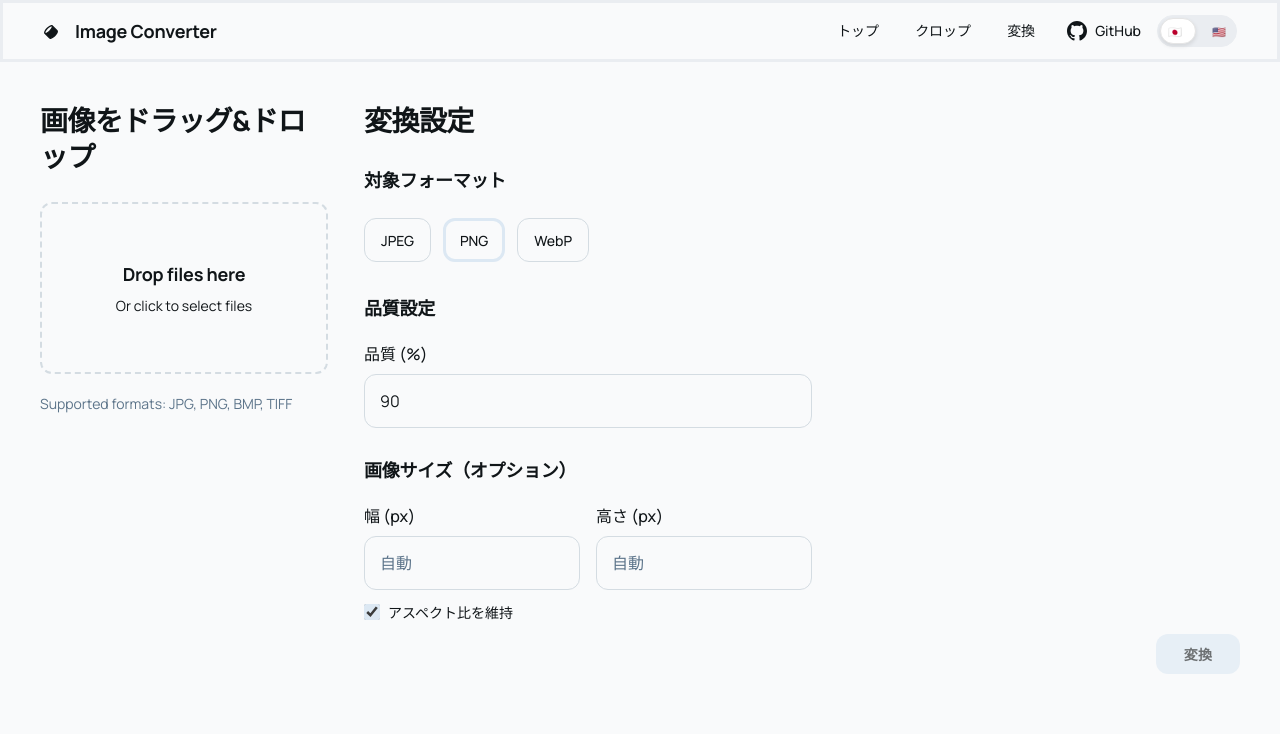
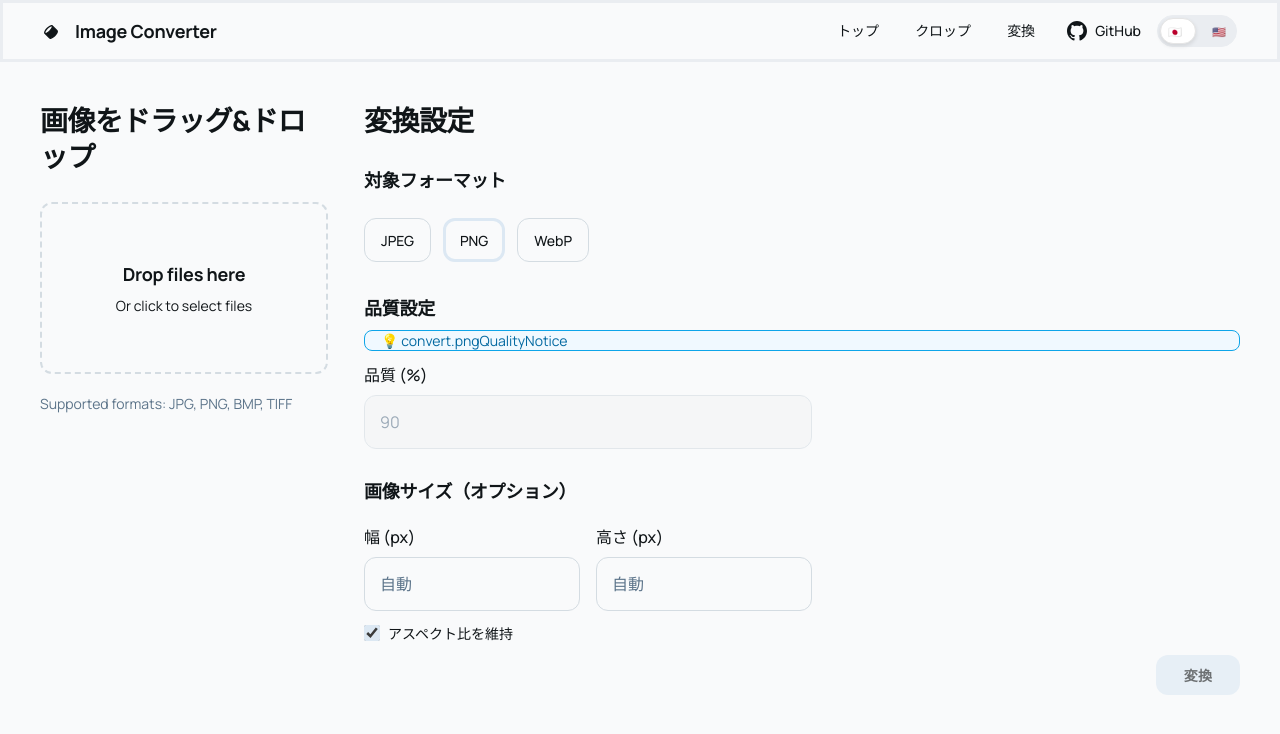
Before and after one commit to Suemura/client-side-image-converter, a Next.js app: page /convert in a window 1280 px wide. Both pictures are taken after a click on the label "PNG". Shown: the top 734 px of the page. Built offline with nearby package versions, Linux system fonts and the light colour scheme.

Commit message:
PNGへの変換時は品質設定はできない

```diff
--- a/src/app/convert/components/ConversionSettings.tsx
+++ b/src/app/convert/components/ConversionSettings.tsx
@@ -112,6 +112,29 @@ export const ConversionSettings: React.FC<ConversionSettingsProps> = ({
         {t("convert.qualitySettings")}
       </h3>
 
+      {settings.targetFormat === "png" && (
+        <div
+          className="px-4 py-2 mb-2"
+          style={{
+            backgroundColor: "#f0f9ff",
+            border: "1px solid #0ea5e9",
+            borderRadius: "8px",
+            marginLeft: "16px",
+            marginRight: "16px",
+          }}
+        >
+          <p
+            style={{
+              fontSize: "14px",
+              color: "#0369a1",
+              margin: 0,
+            }}
+          >
+            💡 {t("convert.pngQualityNotice")}
+          </p>
+        </div>
+      )}
+
       <div
         className="flex items-end gap-4 px-4 py-3"
         style={{ maxWidth: "480px", flexWrap: "wrap" }}
@@ -122,8 +145,21 @@ export const ConversionSettings: React.FC<ConversionSettingsProps> = ({
           onChange={handleQualityChange}
           placeholder="90"
           type="number"
+          disabled={settings.targetFormat === "png"}
         />
       </div>
+
+      {settings.targetFormat !== "png" && (
+        <div
+          className="px-4 py-1"
+          style={{
+            fontSize: "12px",
+            color: "var(--muted-foreground)",
+          }}
+        >
+          {t("convert.qualityDescription")}
+        </div>
+      )}
 
       <h3
         className="text-lg font-bold px-4 pb-2 pt-4"
--- a/src/components/Input.tsx
+++ b/src/components/Input.tsx
@@ -7,6 +7,7 @@ interface InputProps {
   placeholder?: string;
   type?: "text" | "number" | "email";
   required?: boolean;
+  disabled?: boolean;
   className?: string;
 }
 
@@ -17,6 +18,7 @@ export const Input: React.FC<InputProps> = ({
   placeholder = "",
   type = "text",
   required = false,
+  disabled = false,
   className = "",
 }) => {
   const inputStyles = {
@@ -27,14 +29,16 @@ export const Input: React.FC<InputProps> = ({
     resize: "none" as const,
     overflow: "hidden",
     borderRadius: "0.75rem",
-    color: "var(--foreground)",
+    color: disabled ? "var(--muted-foreground)" : "var(--foreground)",
     border: "1px solid var(--border-dashed)",
-    backgroundColor: "#f9fafb",
+    backgroundColor: disabled ? "#f3f4f6" : "#f9fafb",
     height: "3.5rem",
     padding: "15px",
     fontSize: "1rem",
     fontWeight: "400",
     fontFamily: "inherit",
+    cursor: disabled ? "not-allowed" : "text",
+    opacity: disabled ? 0.6 : 1,
   };
 
   return (
@@ -52,6 +56,7 @@ export const Input: React.FC<InputProps> = ({
         onChange={(e) => onChange(e.target.value)}
         placeholder={placeholder}
         required={required}
+        disabled={disabled}
         style={inputStyles}
         className="focus-outline-0"
       />
--- a/src/i18n/locales/en.json
+++ b/src/i18n/locales/en.json
@@ -43,7 +43,10 @@
     "convert": "Convert",
     "converting": "Converting...",
     "pleaseSelectFiles": "Please select files to convert",
-    "conversionError": "An error occurred during conversion."
+    "conversionError": "An error occurred during conversion.",
+    "auto": "Auto",
+    "pngQualityNotice": "PNG format uses lossless compression, so quality settings are not applied. Output is always at maximum quality.",
+    "qualityDescription": "Quality: Lower values result in smaller file sizes but reduced image quality"
   },
   "crop": {
     "title": "Image Cropping Tool",
--- a/src/i18n/locales/ja.json
+++ b/src/i18n/locales/ja.json
@@ -43,7 +43,10 @@
     "convert": "変換",
     "converting": "変換中...",
     "pleaseSelectFiles": "変換するファイルを選択してください",
-    "conversionError": "変換中にエラーが発生しました。"
+    "conversionError": "変換中にエラーが発生しました。",
+    "auto": "自動",
+    "pngQualityNotice": "PNG形式は可逆圧縮のため、品質設定は適用されません。常に最高品質で出力されます。",
+    "qualityDescription": "品質: 低い値ほどファイルサイズが小さくなりますが、画質が劣化します"
   },
   "crop": {
     "title": "Image Cropping Tool",
```
